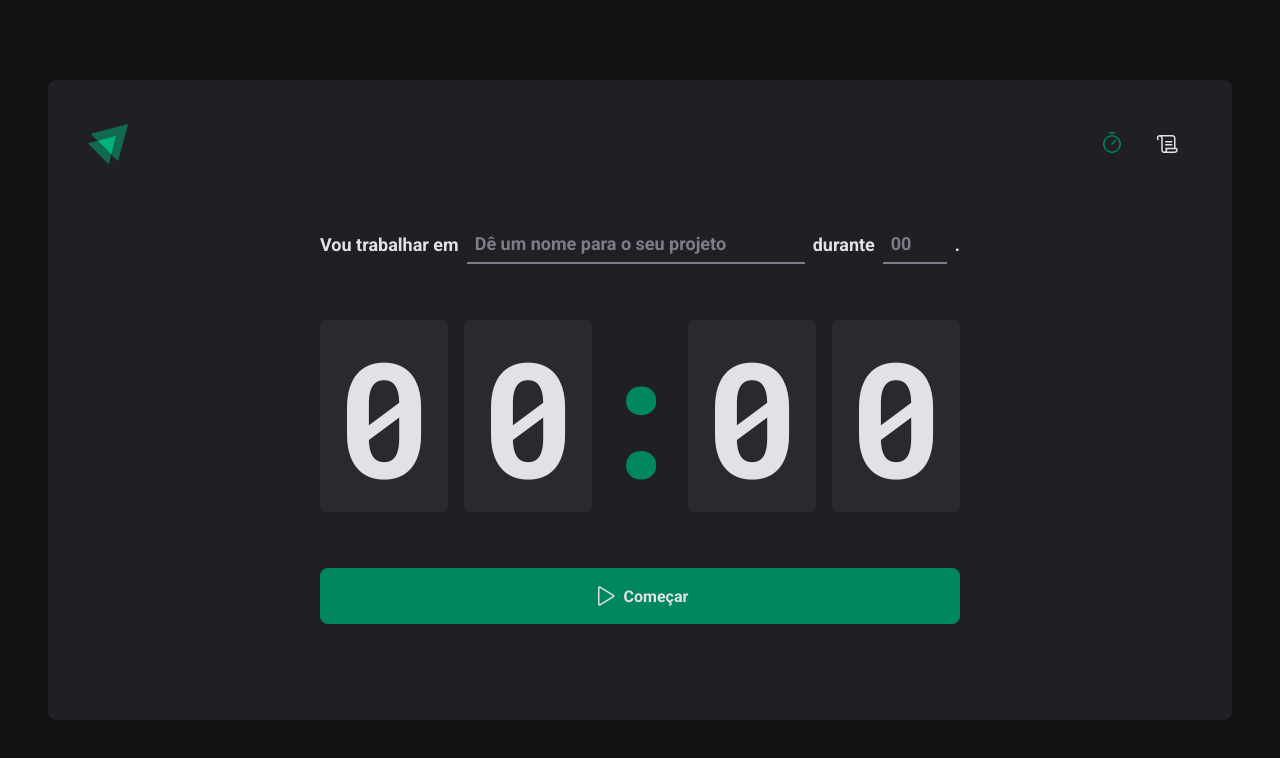
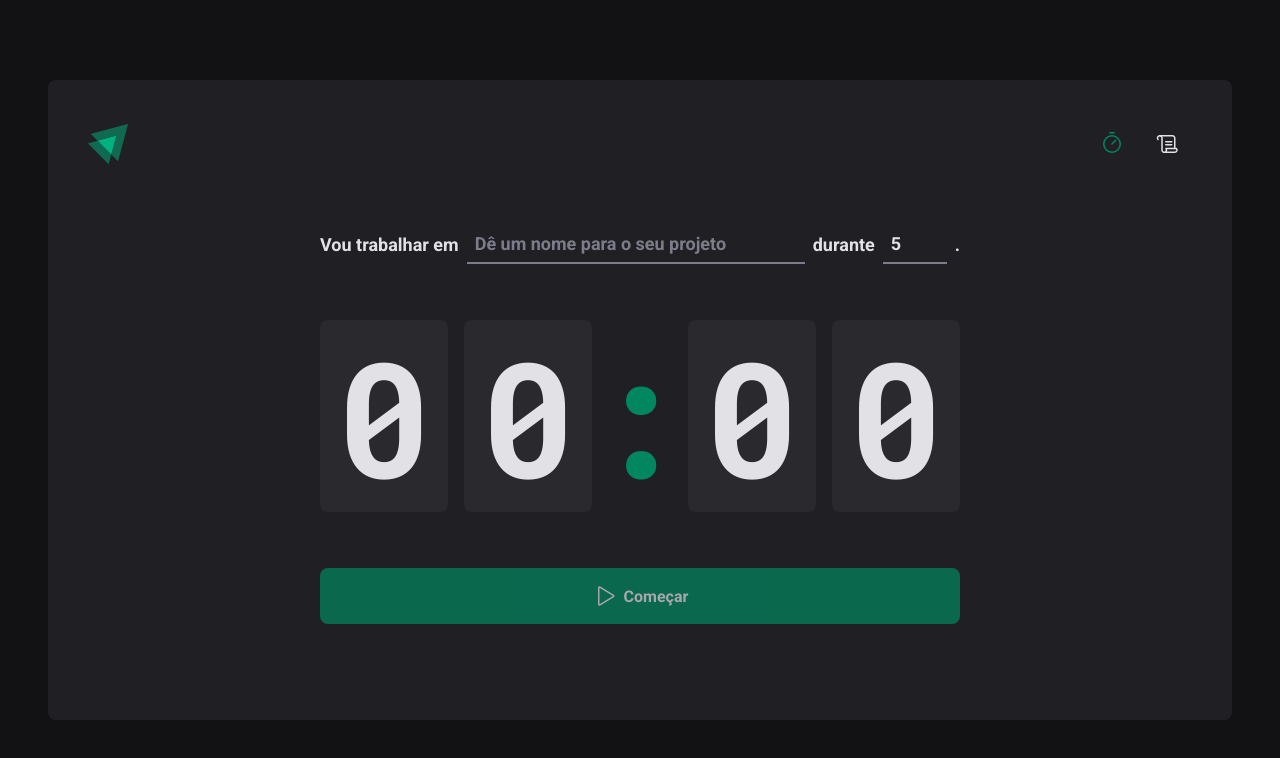
Before and after one commit to gustavocotalima/PomodoroTracker-ReactJS, a React (Vite) app: page / in a window 1280 px wide. Shown: the top 758 px of the page. Built offline with nearby package versions, Linux system fonts and the light colour scheme.

Commit message:
form validation

```diff
--- a/package.json
+++ b/package.json
@@ -10,11 +10,14 @@
     "lint": "eslint src --ext .ts,.tsx "
   },
   "dependencies": {
+    "@hookform/resolvers": "^2.9.7",
     "phosphor-react": "^1.4.1",
     "react": "^18.2.0",
     "react-dom": "^18.2.0",
+    "react-hook-form": "^7.34.0",
     "react-router-dom": "^6.3.0",
-    "styled-components": "^5.3.5"
+    "styled-components": "^5.3.5",
+    "zod": "^3.17.10"
   },
   "devDependencies": {
     "@rocketseat/eslint-config": "^1.1.3",
--- a/src/pages/Home/index.tsx
+++ b/src/pages/Home/index.tsx
@@ -1,4 +1,8 @@
 import { Play } from 'phosphor-react'
+import { useForm } from 'react-hook-form'
+import { zodResolver } from '@hookform/resolvers/zod'
+import * as zod from 'zod'
+
 import {
   CountdownContainer,
   FormContainer,
@@ -9,16 +13,41 @@
   StartCountdownButton,
 } from './styles'
 
+const newCycleFormValidationSchema = zod.object({
+  task: zod.string().min(1, 'Informe a tarefa'),
+  minutesAmount: zod
+    .number()
+    .min(5, 'O ciclo precisa ser de no mínimo 5 minutos')
+    .max(60, 'O ciclo precisa ser de no máximo 60 minutos'),
+})
+
+type NewCycleFormData = zod.infer<typeof newCycleFormValidationSchema>
+
 export function Home() {
+  const { register, handleSubmit, watch, reset } = useForm<NewCycleFormData>({
+    resolver: zodResolver(newCycleFormValidationSchema),
+    defaultValues: {
+      task: '',
+      minutesAmount: 5,
+    },
+  })
+
+  function handleCreateNewCycle(data: NewCycleFormData) {
+    reset()
+  }
+
+  const isSubmitDisabled = !watch('task')
+
   return (
     <HomeContainer>
-      <form action="">
+      <form onSubmit={handleSubmit(handleCreateNewCycle)} action="">
         <FormContainer>
           <label htmlFor="">Vou trabalhar em</label>
           <TaskInput
             id="task"
             list="task-suggestions"
             placeholder="Dê um nome para o seu projeto"
+            {...register('task')}
           />
 
           <datalist id="task-suggestions">
@@ -35,6 +64,7 @@
             step={5}
             min={5}
             max={60}
+            {...register('minutesAmount', { valueAsNumber: true })}
           />
 
           <span>.</span>
@@ -48,7 +78,7 @@
           <span>0</span>
         </CountdownContainer>
 
-        <StartCountdownButton type="submit">
+        <StartCountdownButton disabled={isSubmitDisabled} type="submit">
           <Play size={24} />
           Começar
         </StartCountdownButton>
```
Also changed, not shown: 1 other file (tests, documents, lock files or other folders).
